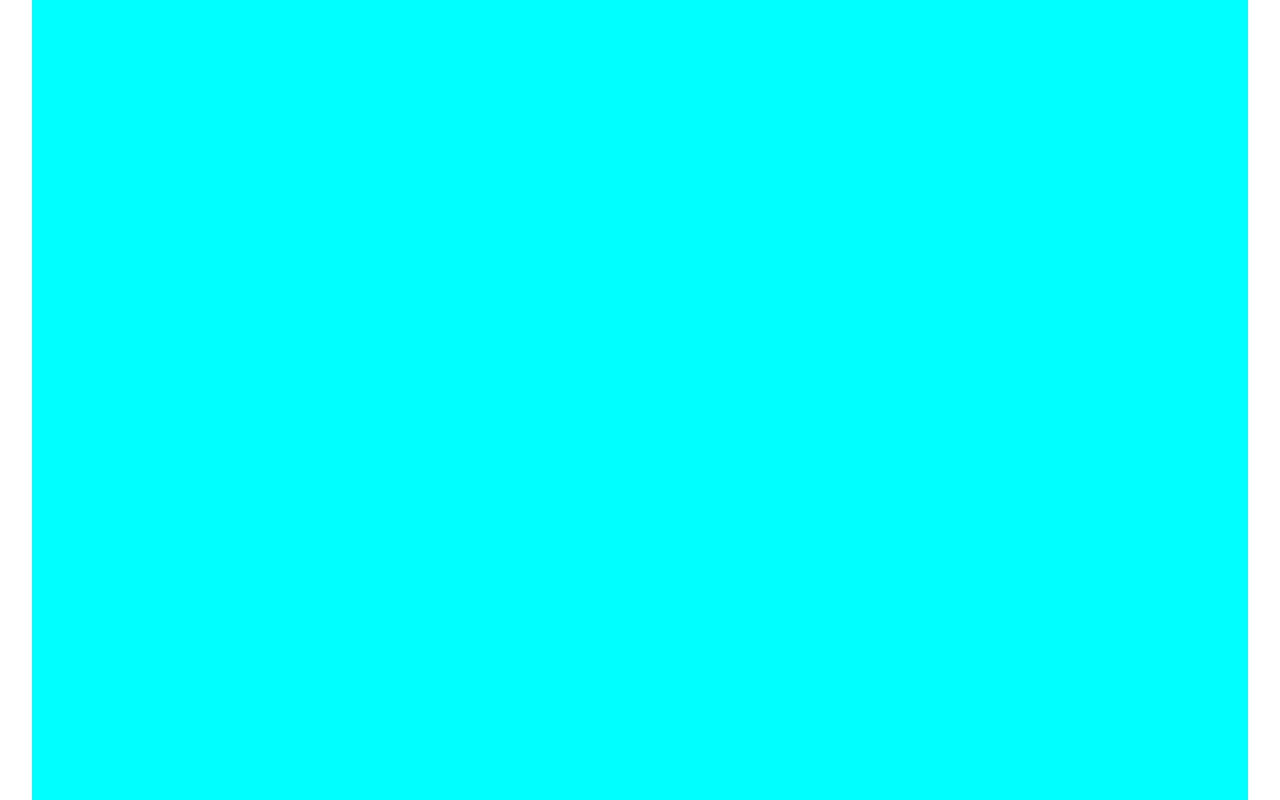
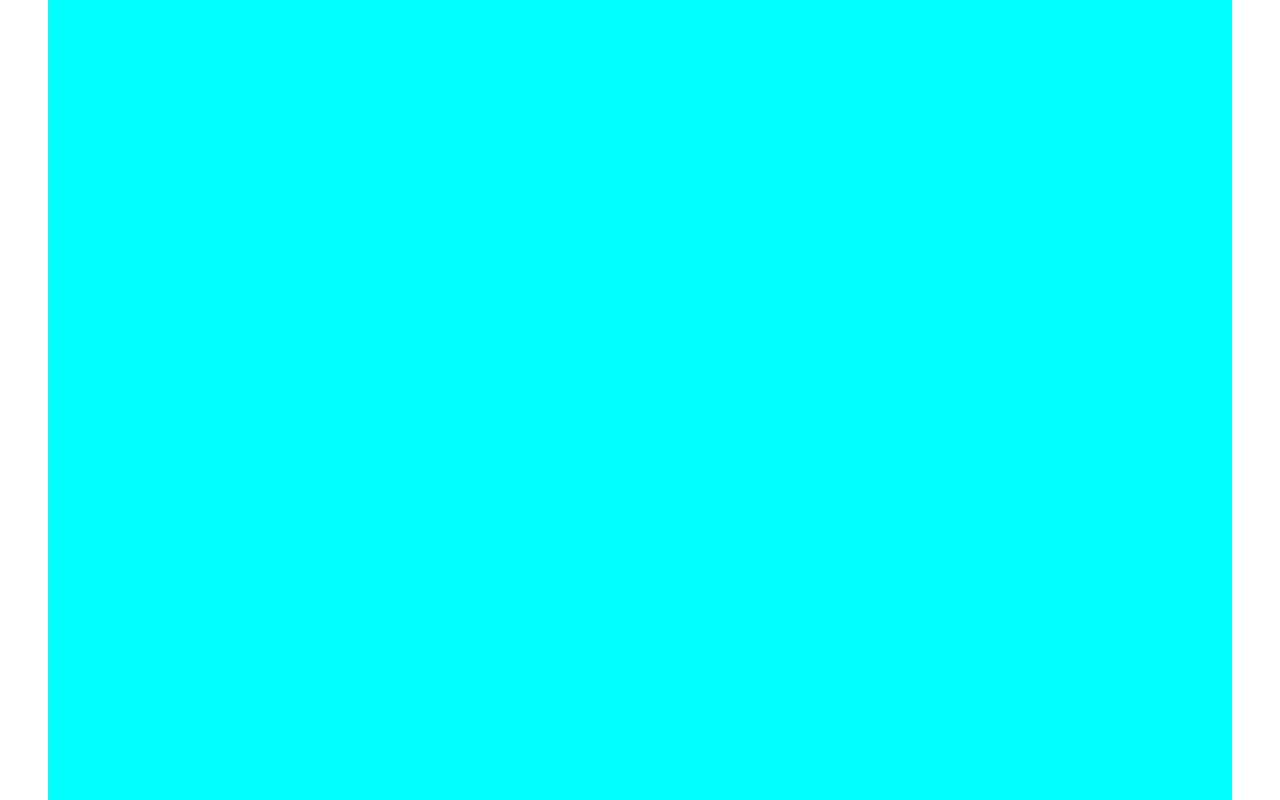
Before and after one commit to Yescii/skilled-elearning, a React (Create React App) app: page / in a window 1280 px wide. Built offline with nearby package versions, Linux system fonts and the light colour scheme.

Commit message:
changed padding

```diff
--- a/src/App.css
+++ b/src/App.css
@@ -1,7 +1,9 @@
+@import url("https://fonts.googleapis.com/css2?family=Rubik:wght@300;400;500;600;700&display=swap");
+
 .App {
   width: 100vw;
   height: 100vh;
-  padding: 0 2rem;
+  padding: 0 3rem;
 }
 
 .site {
@@ -9,3 +11,19 @@
   height: 100%;
   background-color: aqua;
 }
+
+:root {
+  --font-color-hdr: #13183f;
+  --font-color-para: #83869a;
+
+  --bkgr-color-1: #13183f;
+  --bkgr-color-2: #f02aa6-ff6f48;
+  --bkgr-color-2: #4852ff-f02aa6;
+
+  --card-bkgr-color: #fff;
+}
+
+body {
+  font-size: 16px;
+  font-family: "Rubik", sans-serif;
+}
```
